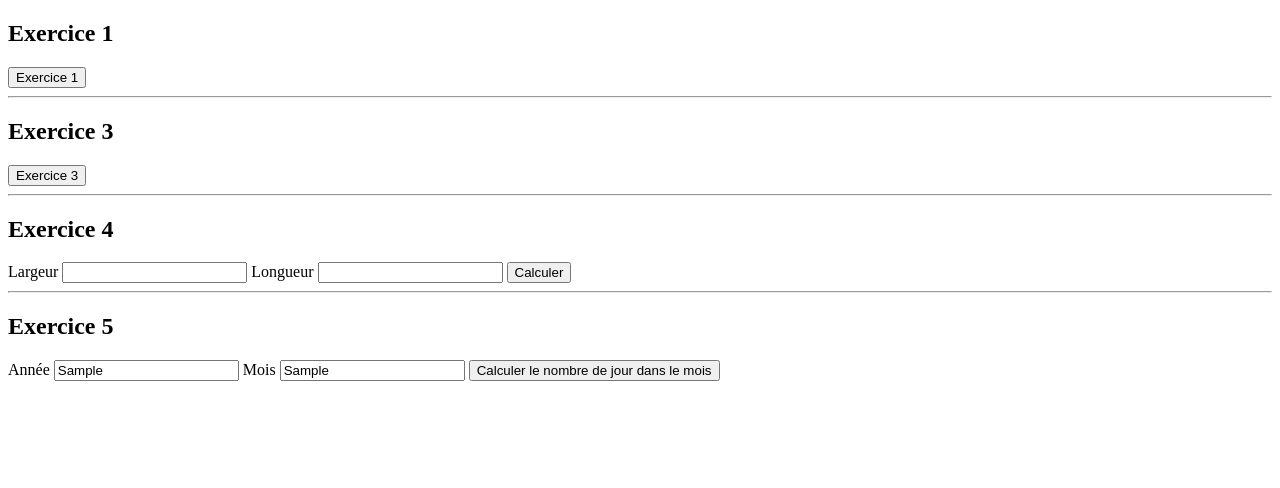
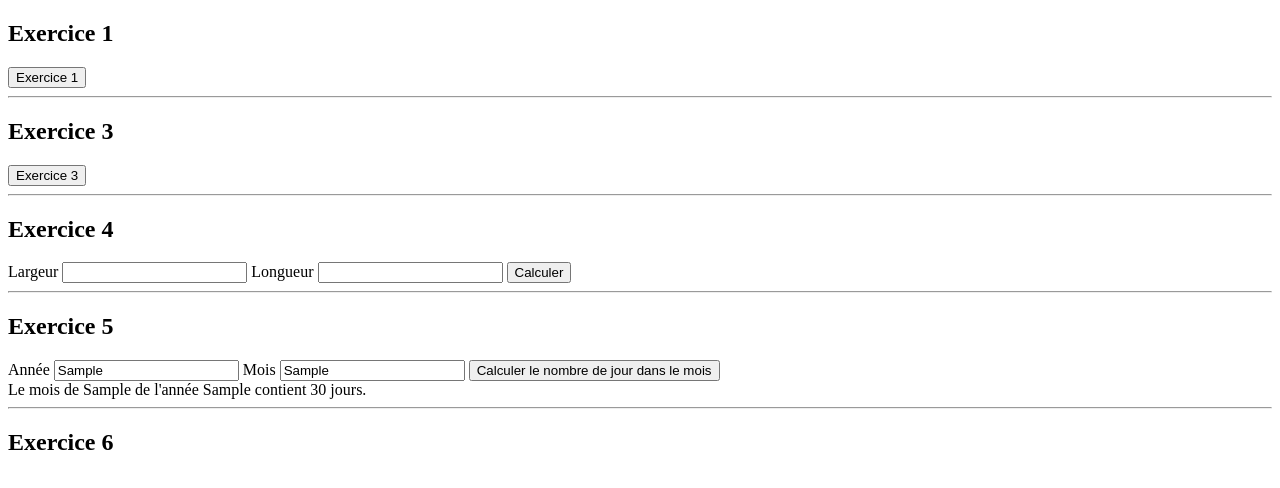
Before and after one commit to RGouaud/javascript, a plain HTML site: page TP1/index.html in a window 1280 px wide. Both pictures are taken after typing "Sample", "Sample" into the empty fields and a click on the button "Calculer le nombre de jour dans le mois". Drawn offline with Linux system fonts and the light colour scheme.

Commit message:
exercice 5

```diff
--- a/TP1/index.html
+++ b/TP1/index.html
@@ -31,6 +31,28 @@
             document.getElementById("resultatEx4").innerHTML = ("L'aire du rectangle est de " + aire + " et son périmètre est de " + perimetre);
         }
 
+        function exercice5(){
+            var annee = document.getElementById("anneeEx5").value;
+            var mois = document.getElementById("moisEx5").value;
+            var nbJours = 0;
+
+            if (mois == 'Janvier' || mois == 'Mars' || mois == 'Mai' || mois == 'Juillet' || mois == 'Aout' || mois == 'Octobre' || mois == 'Decembre'){
+                nbJours = 31;
+            }
+            else if(mois == 'Fevrier'){ // Si le mois est février + vérification année bissextile
+                if (annee % 4 == 0 && annee % 100 != 0 || annee % 400 == 0){
+                    nbJours = 29;
+                }
+                else{
+                    nbJours = 28;
+                }
+            }
+            else{
+                nbJours = 30;
+            }
+
+            document.getElementById("resultatEx5").innerHTML = ("Le mois de " + mois + " de l'année " + annee + " contient " + nbJours + " jours.");
+        }
     </script>
 
 
@@ -77,6 +99,11 @@
         <div id="resultatEx5"></div>
     </div>
 
+    <hr>
+
+    <div>
+        <h2>Exercice 6</h2>
+    </div>
 
 </body>
 </html>
```
